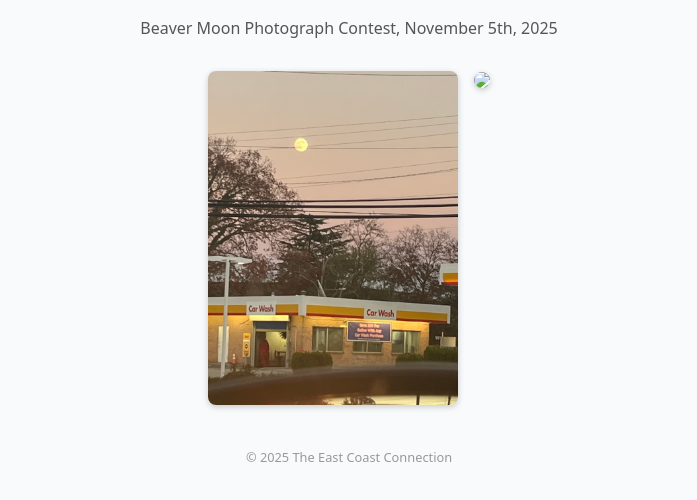
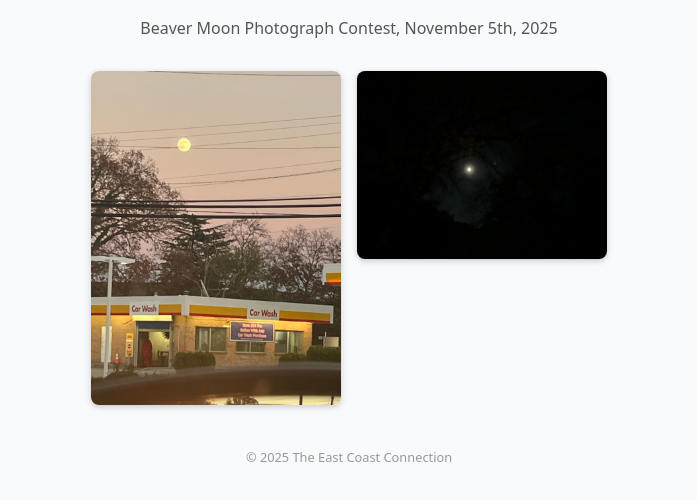
Before and after one commit to vorpex17/EastCoastConnectionCollection, a plain HTML site: page index.html in a window 1280 px wide. Shown: the part 132-632 px from the top of the page, without its empty margins (291-988 px from the left). Drawn offline with Linux system fonts and the light colour scheme.

Commit message:
Update index.html

```diff
--- a/index.html
+++ b/index.html
@@ -45,7 +45,7 @@
       <img src="ECCCPhotos/BethyMoonOverCarwash.jpg" alt="Moonrise over Carwash">
     </a>
     <a href="ECCCPhotos/ColetteSpookyMoonThroughTrees.jpg" target="_blank">
-      <img src="ECCCPhotos/ColetteSpookyMoonThroughTrees.jpg alt="Midnight Moon through Trees">
+      <img src="ECCCPhotos/ColetteSpookyMoonThroughTrees.jpg" alt="Midnight Moon through Trees">
     </a>
   </div>
 
```
